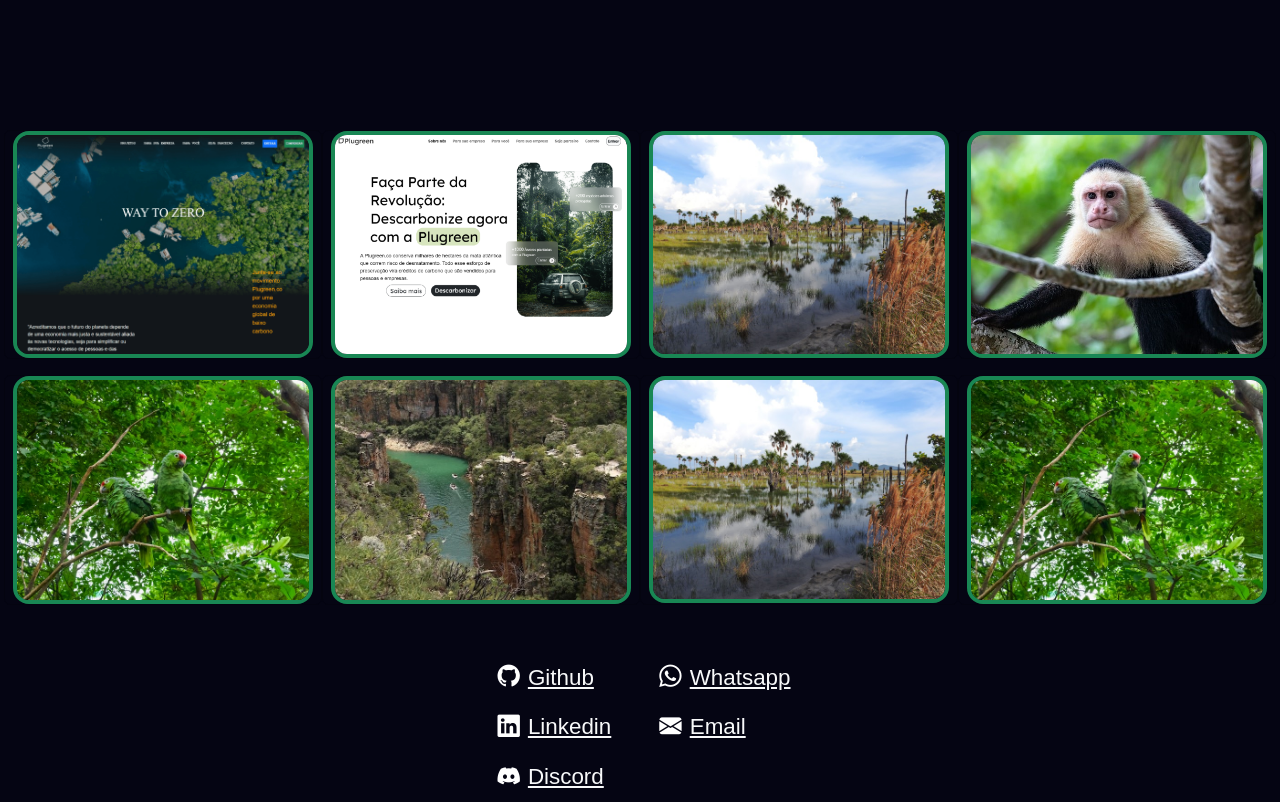
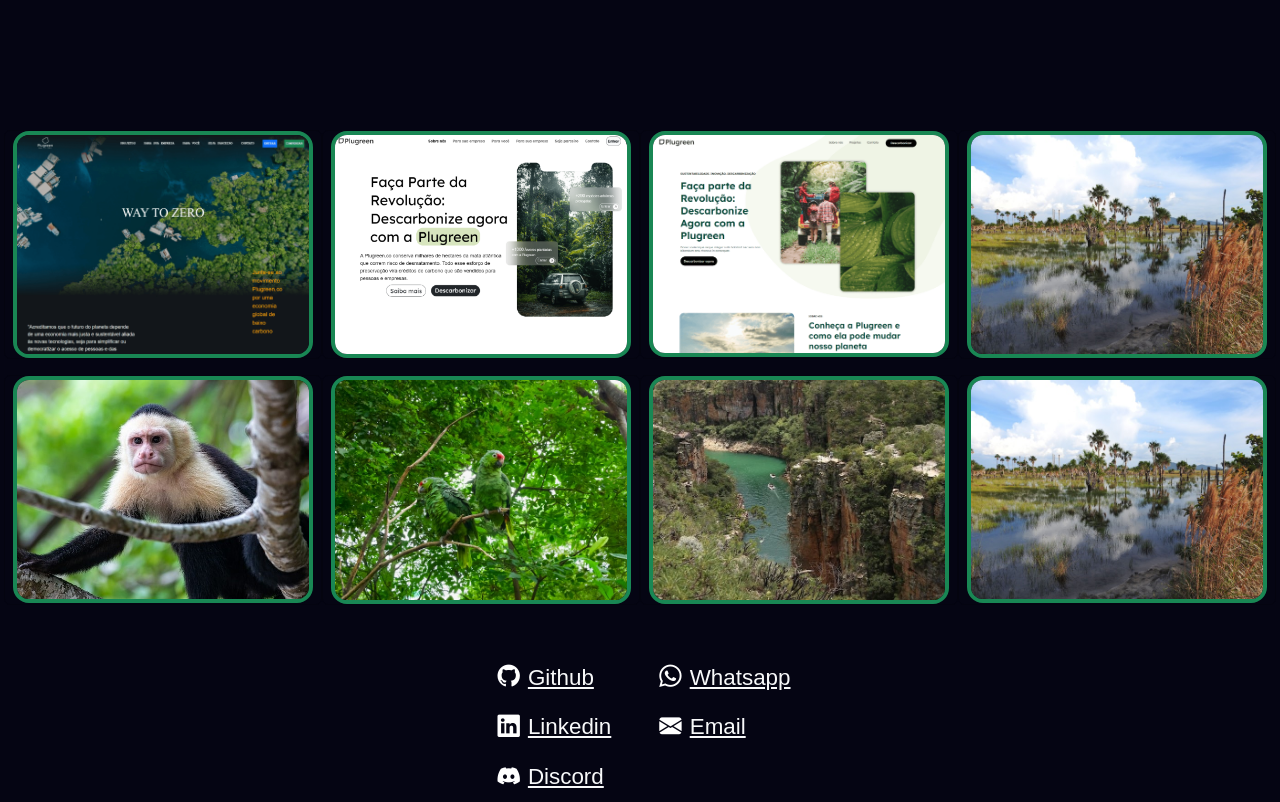
Before and after one commit to caiourtiga/Portfolio, a React (Vite) app: page / in a window 1280 px wide. Shown: the part 520-1322 px from the top of the page. Built offline with nearby package versions, Linux system fonts and the light colour scheme.

Commit message:
asasfasfa

```diff
--- a/src/components/Body.jsx
+++ b/src/components/Body.jsx
@@ -64,9 +64,6 @@ const Body = () => {
           </div>
           <div className="col-md-6 col-lg-3 card bg-transparent">
             <img src="/assets/images/marsh.jpg" alt="" className="img-fluid galeimg card-img border border-4 border-success rounded-4" />
-          </div>
-          <div className="col-md-6 col-lg-3 card bg-transparent">
-            <img src="/assets/images/inte.jpg" alt="" className="img-fluid galeimg card-img border border-4 border-success rounded-4" />
           </div>
         </div>
       </div>
--- a/src/components/Projetos.jsx
+++ b/src/components/Projetos.jsx
@@ -3,7 +3,7 @@ export const projetos = [{
     image: "/assets/images/thumbs.png",
     title: "Conceito 1",
     text: "Site conceito para a empresa Plugreen",
-    text2: "Feito com React+Vite para todas as telas",
+    text2: "Feito com React+Vite para todas as telas. Possui calculadora de descarbonização baseada em API própria",
     link: "https://pgreenv1.netlify.app/"
 },
 {
@@ -11,7 +11,15 @@ export const projetos = [{
     image: "/assets/images/inte2.png",
     title: "Conceito 2",
     text: "Site conceito para a empresa Plugreen",
-    text2: "Feito com React+Vite para desktops e tablets",
+    text2: "Feito com React+Vite para desktops e tablets. Possui calculadora de descarbonização baseada em API própria",
     link: "https://plugreenrascunho.netlify.app/"
+},
+{
+    id:3,
+    image: "/assets/images/pgreenco.png",
+    title: "Site oficial Plugreen",
+    text: "Pagina oficial da empresa Plugreen",
+    text2: "Feito com Wordpress para todas as telas",
+    link: "https://plugreen.co/"
 }
 ]
```
Also changed, not shown: public/assets/images/pgreenco.png (added), public/assets/images/thumbs.jpeg (deleted).
